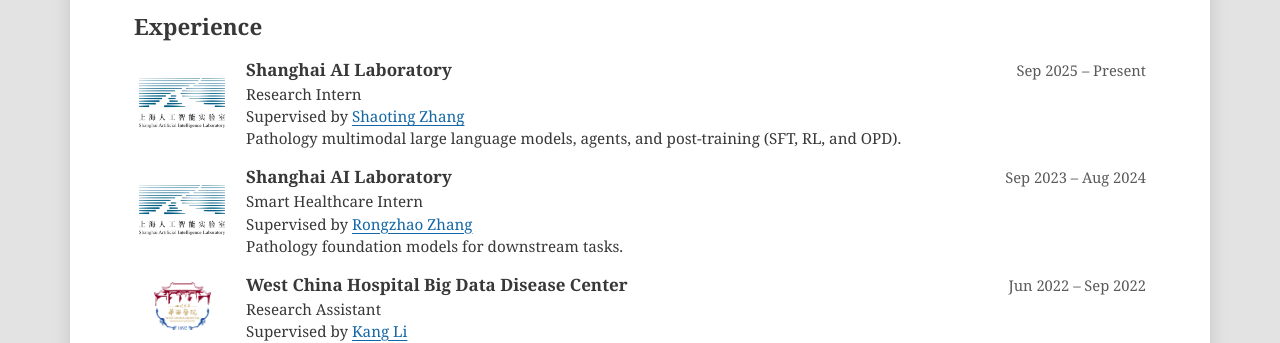
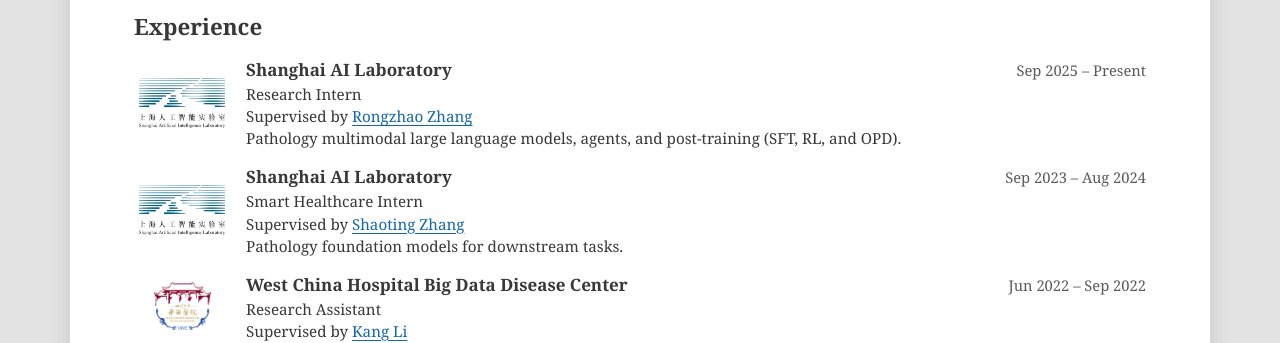
Before and after one commit to lanfz2000/lanfz2000.github.io, a Jekyll site: the page built from _pages/about.html, in a window 1280 px wide and 900 px high, scrolled down 662 px. Shown: the part 154-497 px from the top of the window. Built offline with Jekyll 4.4.1, drawn with Linux system fonts in a browser that asks for light colours; part of the change alters nothing that is shown.

Commit message:
Correct Shanghai AI Lab supervisor assignments

```diff
--- a/_pages/about.html
+++ b/_pages/about.html
@@ -94,7 +94,7 @@ redirect_from:
               <span class="experience-date"><time datetime="2025-09">Sep 2025</time> – Present</span>
             </div>
             <p>Research Intern</p>
-            <p>Supervised by <a href="https://www.cs.sjtu.edu.cn/en/jiaoshiml/zhangshaoting.html">Shaoting Zhang</a></p>
+            <p>Supervised by <a href="https://scholar.google.com/citations?user=NMp31uMAAAAJ&amp;hl=en">Rongzhao Zhang</a></p>
             <p>Pathology multimodal large language models, agents, and post-training (SFT, RL, and OPD).</p>
           </div>
         </li>
@@ -106,7 +106,7 @@ redirect_from:
               <span class="experience-date"><time datetime="2023-09">Sep 2023</time> – <time datetime="2024-08">Aug 2024</time></span>
             </div>
             <p>Smart Healthcare Intern</p>
-            <p>Supervised by <a href="https://scholar.google.com/citations?user=NMp31uMAAAAJ&amp;hl=en">Rongzhao Zhang</a></p>
+            <p>Supervised by <a href="https://www.cs.sjtu.edu.cn/en/jiaoshiml/zhangshaoting.html">Shaoting Zhang</a></p>
             <p>Pathology foundation models for downstream tasks.</p>
           </div>
         </li>
```
